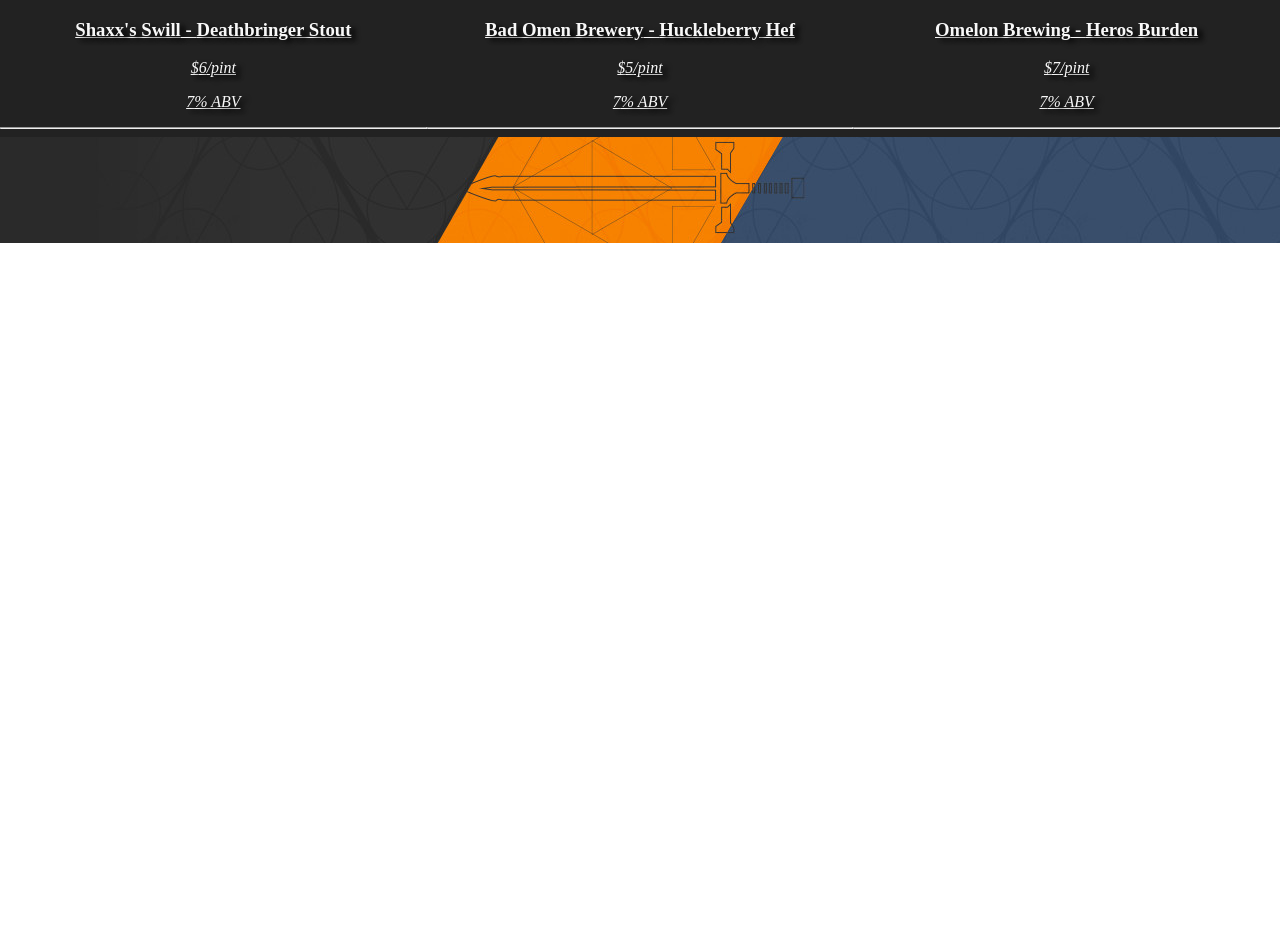
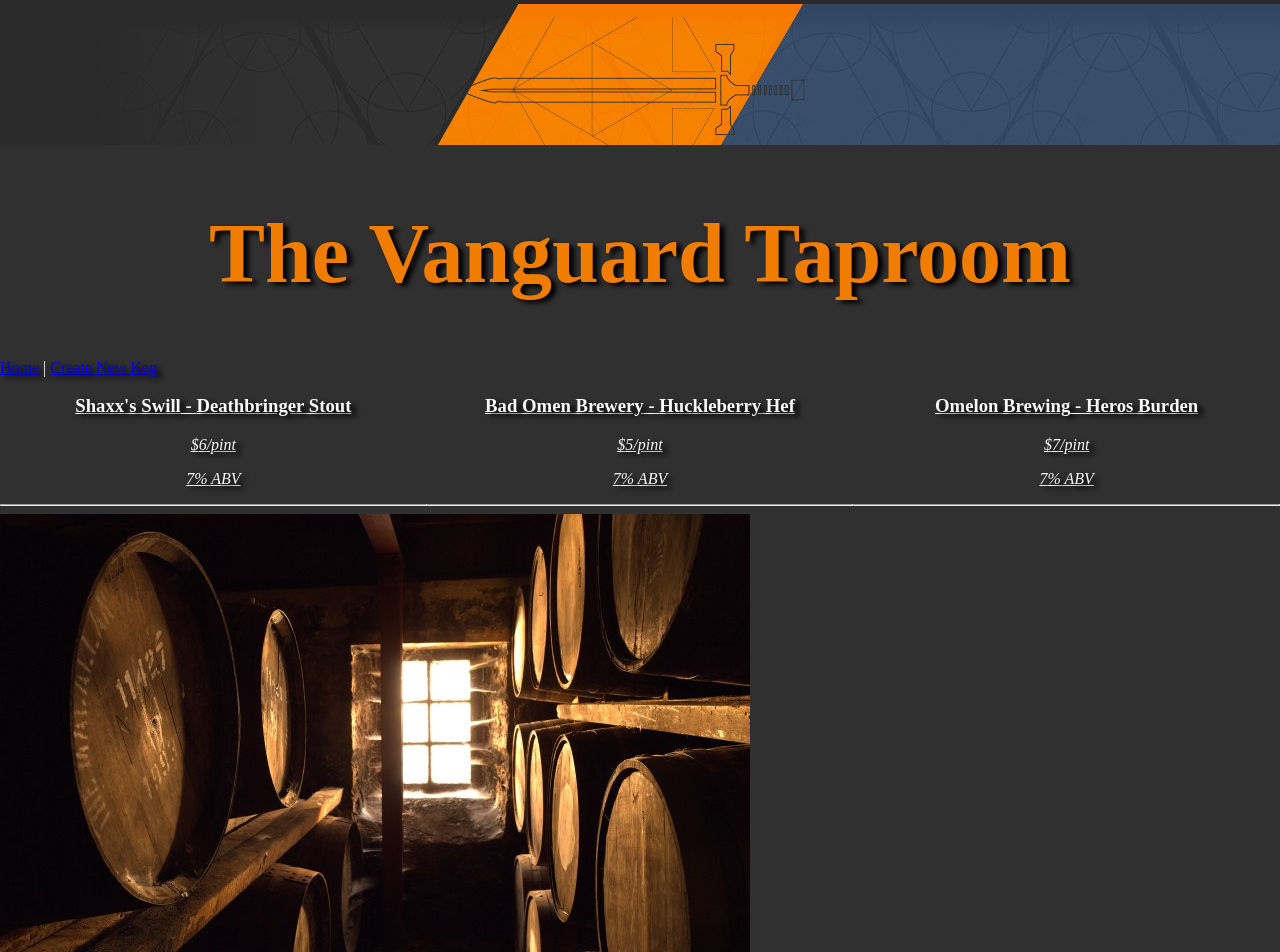
Before and after one commit to cidsinga/taproom, a React (Create React App) app: page /#/ in a window 1280 px wide. Shown: the top 952 px of the page. Before the commit the page ends 800 px from the top, so only its background shows below. Built offline with nearby package versions, Linux system fonts and the light colour scheme.

Commit message:
add styling...

```diff
--- a/src/components/App.js
+++ b/src/components/App.js
@@ -5,10 +5,11 @@ import KegList from './KegList';
 import NewKegForm from './NewKegForm';
 import { Switch, Route } from 'react-router-dom';
 import Error404 from './Error404';
+import Footer from './Footer';
 
 function App(){
   var allStyle = {
-    backgroundColor: '#222222',
+    backgroundColor: 'rgb(48,48,48)',
     color: '#f8f8f8',
     textAlign: 'left',
     margin: '-8px',
@@ -17,11 +18,13 @@ function App(){
   return (
     <div style={allStyle}>
     <Header/>
+
     <Switch>
     <Route exact path='/' component={KegList} />
     <Route path='/newkeg' component={NewKegForm} />
     <Route component={Error404} />
     </Switch>
+        <Footer/>
 
     </div>
   );
--- /dev/null
+++ b/src/components/Footer.jsx
@@ -0,0 +1,19 @@
+import React from "react";
+import footerPic from './casks11.jpg';
+
+
+function Footer(){
+  const footerStyle = {
+    width: "100vw",
+
+  }
+
+  return (
+    <div>
+      <img src={footerPic}/>
+    </div>
+
+  );
+}
+
+export default Footer;
--- a/src/components/Header.jsx
+++ b/src/components/Header.jsx
@@ -9,20 +9,31 @@ function Header(){
   }
 
   const banner = {
-    position: "absolute",
-    left: "0px",
-    top: "0px",
-    zIndex: "-1",
-    width: "100vw",
+  }
+
+  const bannerText = {
+    fontSize: "84px",
+    textAlign: 'center',
+    color: 'rgb(240,125,0)',
+  }
+
+  const menuText = {
+    textAlign: 'left'
   }
   return (
     <div style={headerstyle}>
     <div style={banner}>
-        <h1> The Vanguard Taproom </h1>
-        <Link to="/">Home</Link> | <Link to="/newkeg">Create New Keg</Link>
     <img src={bannerPic}/>
     </div>
-
+    <h1 style={bannerText}> The Vanguard Taproom </h1>
+    <div style={menuText}>
+    <Link to="/">Home</Link> | <Link to="/newkeg">Create New Keg</Link>
+    <style jsx>{`
+      a:visited {
+        color:#f8f8f8
+      }
+      `}</style>
+      </div>
       </div>
     );
   }
```
Also changed, not shown: src/components/casks11.jpg (added). Lines whose indentation alone changed are shown as unchanged.
